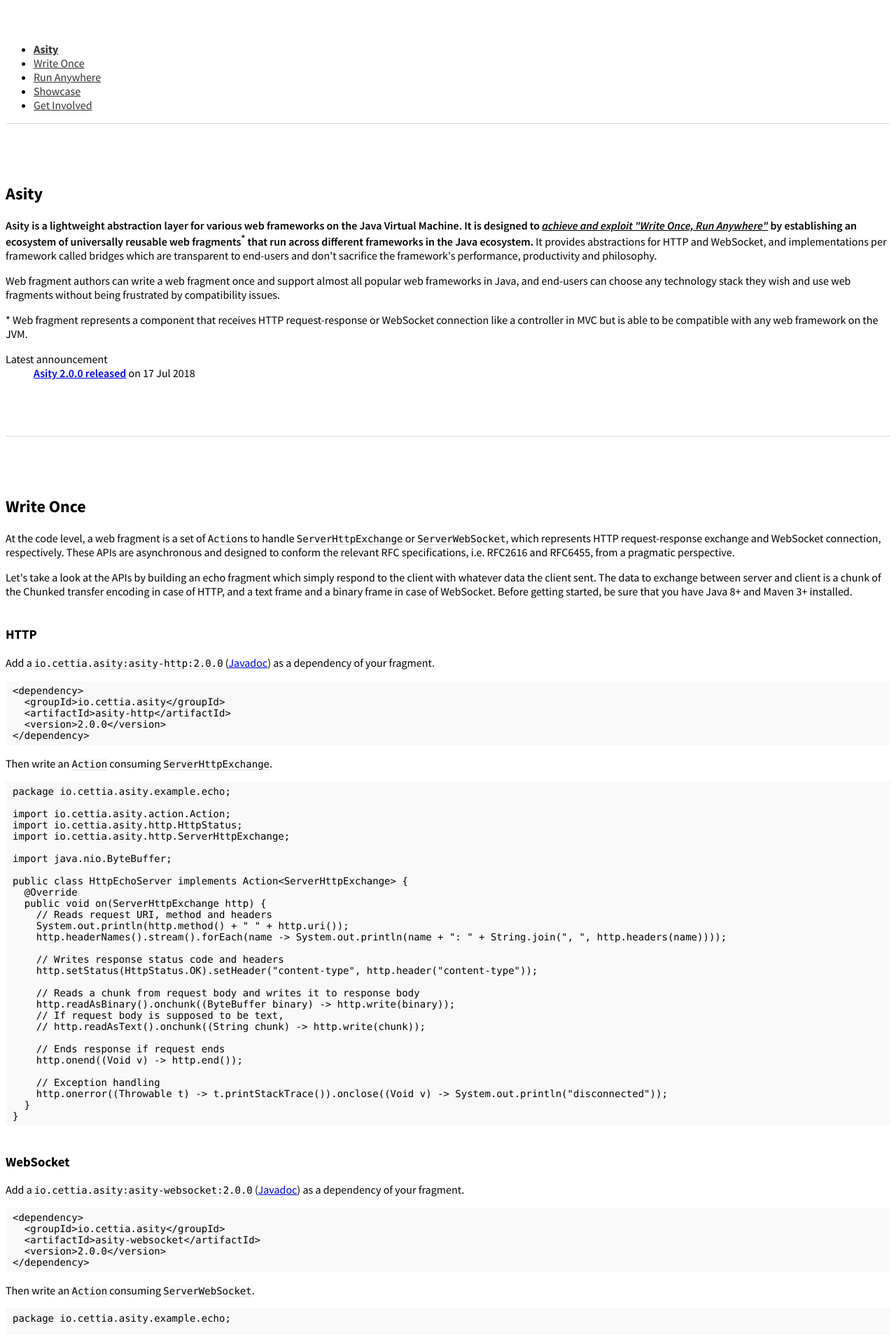
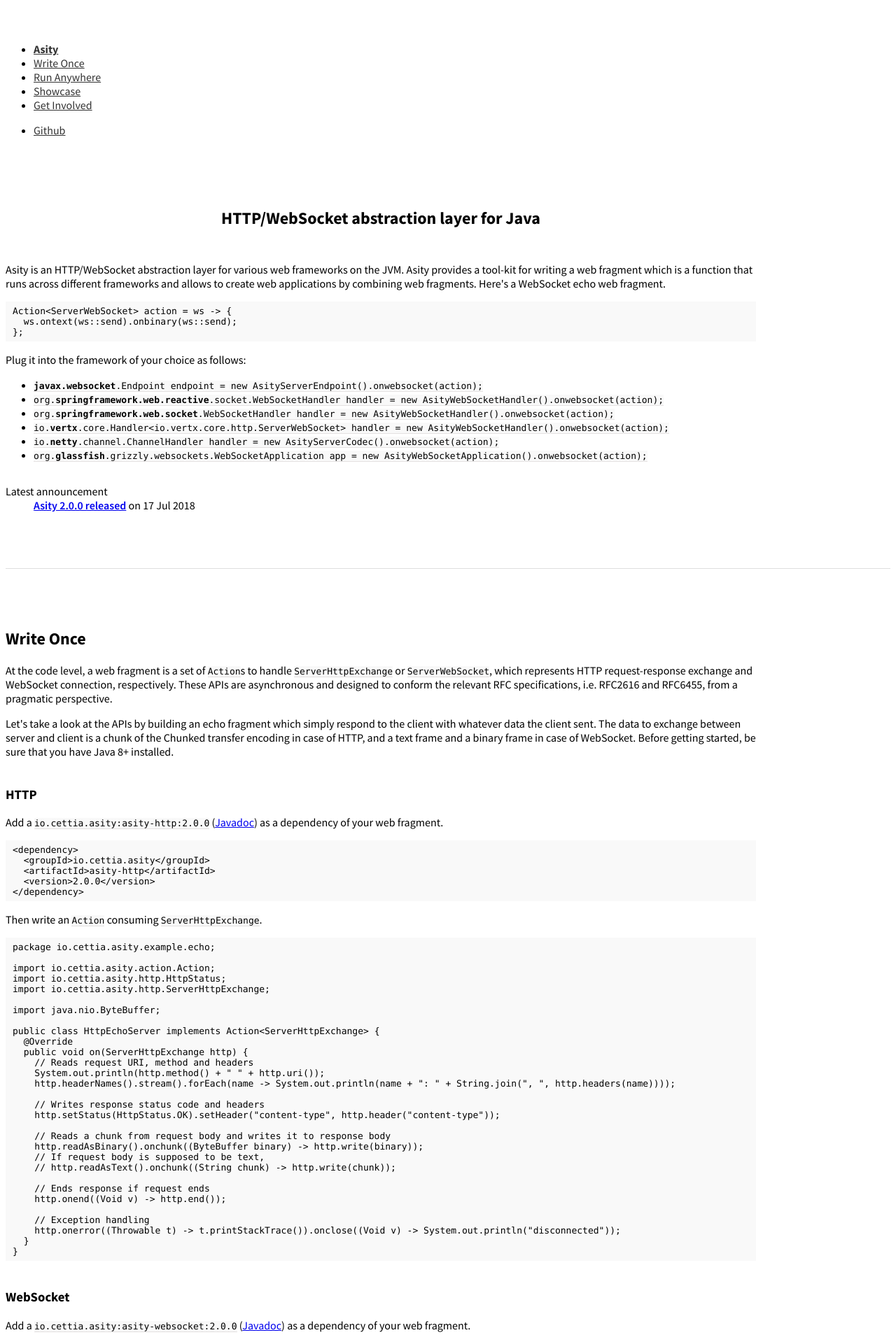
Before and after one commit to cettia/asity, a Jekyll site: the page built from index.html, in a window 1280 px wide. Shown: the top 1908 px of the page at 70% size. Built offline with Jekyll 4.4.1, drawn with Linux system fonts in a browser that asks for light colours; a style sheet for code colours, icons or effects is not loaded; some of the changed text lies outside the part shown.

Commit message:
Improve the index

````diff
--- a/_includes/app.scss
+++ b/_includes/app.scss
@@ -2,6 +2,10 @@
 
 body, .h1, .h2, .h3, .h4, .h5, .h6, h1, h2, h3, h4, h5, h6 {
   font-family: "Source Sans Pro", "Helvetica Neue", Helvetica, Roboto, Arial, sans-serif
+}
+
+.grid-container {
+  max-width: 67rem;
 }
 
 a {
@@ -10,7 +14,7 @@
 
 code {
   font-family: Consolas, "Liberation Mono", Menlo, Courier, monospace;
-  font-size: 0.875rem;
+  font-size: 0.8125rem;
   word-break: break-all;
   background-color: #f9f9f9;
   border: none;
@@ -44,13 +48,24 @@
   }
 }
 
-#top-bar-wrapper > div[data-sticky] {
-  background: white;
-  border-bottom: 1px solid #dedede;
-  .top-bar, .top-bar ul {
-    background-color: transparent;
-    a {
-      color: #333;
+#top-bar-wrapper {
+  //height: 0 !important;
+  //visibility: hidden;
+
+  &.visible {
+    visibility: visible;
+  }
+
+  & > div[data-sticky] {
+    //background: white;
+    //border-bottom: 1px solid #dedede;
+    .top-bar, .top-bar ul {
+      background: rgba(255, 255, 255, 0.5);
+      //background-color: transparent;
+
+      a {
+        color: #333;
+      }
     }
   }
 }
@@ -59,6 +74,7 @@
   padding-top: 4rem;
   padding-bottom: 4rem;
   border-bottom: 1px solid #dedede;
+
   strong {
     font-weight: 600;
   }
@@ -66,6 +82,7 @@
 
 div.highlighter-rouge {
   margin: 0;
+
   pre.highlight {
     margin-bottom: 1rem;
     padding: 0.375rem 0.625rem;
@@ -86,37 +103,63 @@
   background-color: #272727;
 }
 
+#hero {
+  h1 {
+    text-align: center;
+    margin-bottom: 3rem;
+  }
+
+  dl {
+    margin-top: 2rem;
+  }
+}
+
 #example-tabs {
   border: none;
+
   & + .tabs-content {
     border: none;
+
     & > div {
       padding: 1rem 0 0 0;
     }
+
+    & > .tabs-panel > h3 {
+      margin-top: 0;
+      margin-bottom: 1rem;
+    }
   }
+
   .tabs-title > a, .tabs-title > a:hover {
     border-bottom: 1px solid #aaa;
     color: inherit;
     font-size: 0.875rem;
   }
+
   .tabs-title > a:focus, .tabs-title > a[aria-selected=true] {
     background: inherit;
-    border-bottom: 2px solid #222;
+    border-bottom: 1px solid #222;
     color: inherit;
+    font-weight: 600;
   }
+
   .accordion-title, .accordion-title:hover {
     background: inherit;
     border: none;
     border-bottom: 1px solid #e6e6e6;
     color: inherit;
   }
+
   .accordion-title:focus {
     background: inherit;
-    border-bottom: 2px solid #222;
+    border-bottom: 1px solid #222;
+    font-weight: 600;
   }
+
   .accordion-item.is-active {
     .accordion-title {
-      border-bottom: 2px solid #222;
+      border-bottom: 1px solid #222;
+      font-weight: 600;
     }
   }
 }
--- a/index.html
+++ b/index.html
@@ -26,26 +26,45 @@
                 <li><a href="#get-involved">Get Involved</a></li>
               </ul>
             </div>
+            <div class="top-bar-right">
+              <ul class="menu">
+                <li><a href="https://github.com/cettia/asity" target="_blank">Github</a></li>
+              </ul>
+            </div>
           </div>
         </div>
       </div>
     </div>
   </div>
 </div>
-<section>
+<section id="hero">
   <div class="grid-container">
     <div class="grid-x">
       <div class="cell">
-        <h1>Asity</h1>
-        <p><strong>Asity is a lightweight abstraction layer for various web frameworks on the Java Virtual Machine. It is designed to <em>achieve and exploit "Write Once, Run Anywhere"</em> by establishing an ecosystem of universally reusable web fragments<sup>*</sup> that run across different frameworks in the Java ecosystem.</strong> It provides abstractions for HTTP and WebSocket, and implementations per framework called bridges which are transparent to end-users and don't sacrifice the framework's performance, productivity and philosophy.</p>
-        <p>Web fragment authors can write a web fragment once and support almost all popular web frameworks in Java, and end-users can choose any technology stack they wish and use web fragments without being frustrated by compatibility issues.</p>
-        <p>* Web fragment represents a component that receives HTTP request-response or WebSocket connection like a controller in MVC but is able to be compatible with any web framework on the JVM.</p>
-        <p>
+        <h1>HTTP/WebSocket abstraction layer for Java</h1>
+        <p>Asity is an HTTP/WebSocket abstraction layer for various web frameworks on the JVM. Asity provides a tool-kit for writing a web fragment which is a function that runs across different frameworks and allows to create web applications by combining web fragments. Here's a WebSocket echo web fragment.</p>
+{% capture panel %}
+```java
+Action<ServerWebSocket> action = ws -> {
+  ws.ontext(ws::send).onbinary(ws::send);
+};
+```
+{% endcapture %}{{ panel | markdownify }}
+        <p>Plug it into the framework of your choice as follows:</p>
+        <ul>
+          <li><code><strong>javax.websocket</strong>.Endpoint endpoint = new AsityServerEndpoint().onwebsocket(action);</code></li>
+          <li><code>org.<strong>springframework.web.reactive</strong>.socket.WebSocketHandler handler = new AsityWebSocketHandler().onwebsocket(action);</code></li>
+          <li><code>org.<strong>springframework.web.socket</strong>.WebSocketHandler handler = new AsityWebSocketHandler().onwebsocket(action);</code></li>
+          <li><code>io.<strong>vertx</strong>.core.Handler&lt;io.vertx.core.http.ServerWebSocket&gt; handler = new AsityWebSocketHandler().onwebsocket(action);</code></li>
+          <li><code>io.<strong>netty</strong>.channel.ChannelHandler handler = new AsityServerCodec().onwebsocket(action);</code></li>
+          <li><code>org.<strong>glassfish</strong>.grizzly.websockets.WebSocketApplication app = new AsityWebSocketApplication().onwebsocket(action);</code></li>
+        </ul>
         <dl>
           <dt>Latest announcement</dt>
-          <dd><a href="https://cettia.io/blog/asity-2-0-0-released/"><strong>Asity 2.0.0 released</strong></a> on <time>17 Jul 2018</time></dd>
+          <dd><a href="https://cettia.io/blog/asity-2-0-0-released/"><strong>Asity 2.0.0 released</strong></a> on
+            <time>17 Jul 2018</time>
+          </dd>
         </dl>
-        </p>
       </div>
     </div>
   </div>
@@ -56,9 +75,9 @@
       <div class="cell">
         <h2 id="write-once">Write Once</h2>
         <p>At the code level, a web fragment is a set of <code>Action</code>s to handle <code>ServerHttpExchange</code> or <code>ServerWebSocket</code>, which represents HTTP request-response exchange and WebSocket connection, respectively. These APIs are asynchronous and designed to conform the relevant RFC specifications, i.e. RFC2616 and RFC6455, from a pragmatic perspective.</p>
-        <p>Let's take a look at the APIs by building an echo fragment which simply respond to the client with whatever data the client sent. The data to exchange between server and client is a chunk of the Chunked transfer encoding in case of HTTP, and a text frame and a binary frame in case of WebSocket. Before getting started, be sure that you have Java 8+ and Maven 3+ installed.</p>
+        <p>Let's take a look at the APIs by building an echo fragment which simply respond to the client with whatever data the client sent. The data to exchange between server and client is a chunk of the Chunked transfer encoding in case of HTTP, and a text frame and a binary frame in case of WebSocket. Before getting started, be sure that you have Java 8+ installed.</p>
         <h3 id="http">HTTP</h3>
-        <p>Add a <code>io.cettia.asity:asity-http:2.0.0</code> (<a href="http://javadoc.io/doc/io.cettia.asity/asity-http/" target="_blank">Javadoc</a>) as a dependency of your fragment.</p>
+        <p>Add a <code>io.cettia.asity:asity-http:2.0.0</code> (<a href="http://javadoc.io/doc/io.cettia.asity/asity-http/" target="_blank">Javadoc</a>) as a dependency of your web fragment.</p>
 {% capture panel %}
 ```xml
 <dependency>
@@ -104,7 +123,7 @@
 ```
 {% endcapture %}{{ panel | markdownify }}
         <h3 id="websocket">WebSocket</h3>
-        <p>Add a <code>io.cettia.asity:asity-websocket:2.0.0</code> (<a href="http://javadoc.io/doc/io.cettia.asity/asity-websocket/" target="_blank">Javadoc</a>) as a dependency of your fragment.</p>
+        <p>Add a <code>io.cettia.asity:asity-websocket:2.0.0</code> (<a href="http://javadoc.io/doc/io.cettia.asity/asity-websocket/" target="_blank">Javadoc</a>) as a dependency of your web fragment.</p>
 {% capture panel %}
 ```xml
 <dependency>
@@ -149,7 +168,7 @@
     <div class="grid-x">
       <div class="cell">
         <h2 id="run-anywhere">Run Anywhere</h2>
-        <p>To run a web fragment on your framework, you need to plug the fragment in to the framework through a dedicated bridge for the framework. A bridge is a minimal implementation; just enough to convert a framework's HTTP request-response exchange and WebSocket connection to the Asity's <code>ServerHttpExchange</code> and <code>ServerWebSocket</code>, and feed web fragments with them. Note that even if your favorite framework is not supported, with about 200 lines of code, you can write a bridge to your framework.</p>
+        <p>To run a web fragment on your framework, you need to plug the web fragment in to the framework through a dedicated bridge for the framework. A bridge is a minimal implementation; just enough to convert a framework's HTTP request-response exchange and WebSocket connection to the Asity's <code>ServerHttpExchange</code> and <code>ServerWebSocket</code>, and feed web fragments with them. Note that even if your favorite framework is not supported now, with about 200 lines of code, you can write a bridge to your framework.</p>
         <p>Let's map the echo fragment above to the path <code>/echo</code>.</p>
         <ul class="tabs" data-responsive-accordion-tabs="tabs small-accordion large-tabs" data-deep-link="true" id="example-tabs">
           <li class="tabs-title is-active"><a href="#java-api-for-websocket-1" aria-selected="true">Java API for WebSocket 1</a></li>
@@ -164,6 +183,7 @@
         </ul>
         <div class="tabs-content" data-tabs-content="example-tabs">
           <div class="tabs-panel is-active" id="java-api-for-websocket-1">
+            <h3>Java API for WebSocket 1</h3>
             <p>Add a <code>io.cettia.asity:asity-bridge-jwa1:2.0.0</code> (<a href="http://javadoc.io/doc/io.cettia.asity/asity-bridge-jwa1/" target="_blank">Javadoc</a>) as a dependency of your application.</p>
 {% capture panel %}
 ```xml
@@ -533,6 +557,7 @@
             <p>A full example is available at <a class="example-link" target="_blank" href="https://github.com/cettia/asity/tree/master/example-vertx3">https://github.com/cettia/asity/tree/master/example-vertx3</a>.</p>
           </div>
           <div class="tabs-panel" id="netty-4">
+            <h3>Netty 4</h3>
             <p>Add a <code>io.cettia.asity:asity-bridge-netty4:2.0.0</code> (<a href="http://javadoc.io/doc/io.cettia.asity/asity-bridge-netty4/" target="_blank">Javadoc</a>) as a dependency of your application.</p>
 {% capture panel %}
 ```xml
@@ -611,6 +636,7 @@
             <p>A full example is available at <a class="example-link" target="_blank" href="https://github.com/cettia/asity/tree/master/example-netty4">https://github.com/cettia/asity/tree/master/example-netty4</a>.</p>
           </div>
           <div class="tabs-panel" id="grizzly-2">
+            <h3>Grizzly 2</h3>
             <p>Add a <code>io.cettia.asity:asity-bridge-grizzly2:2.0.0</code> (<a href="http://javadoc.io/doc/io.cettia.asity/asity-bridge-grizzly2/" target="_blank">Javadoc</a>)as a dependency of your application.</p>
 {% capture panel %}
 ```xml
@@ -812,7 +840,7 @@
     <div class="grid-x">
       <div class="cell">
         <h2 id="get-involved">Get Involved</h2>
-        <p>Asity is an open source project licensed under Apache License 2.0 and driven by the community, for the community. If you are interested and would like to be more involved, feel free to join the community and share your feedback.</p>
+        <p>What if a myriad of web fragments compose Asity’s ecosystem, and accordingly the future of Java web development? Asity is an open source project licensed under Apache License 2.0 and driven by the community, for the community. If you are interested and would like to be more involved, feel free to join the community and share your feedback.</p>
         <ul class="menu">
           <li><a href="http://groups.google.com/group/cettia" target="_blank">Mailing list</a></li>
           <li><a href="https://github.com/cettia/asity" target="_blank">GitHub</a></li>
````
Also changed, not shown: other parts of index.html (+15 -9 lines), _includes/app.js (+11 -0 lines).
